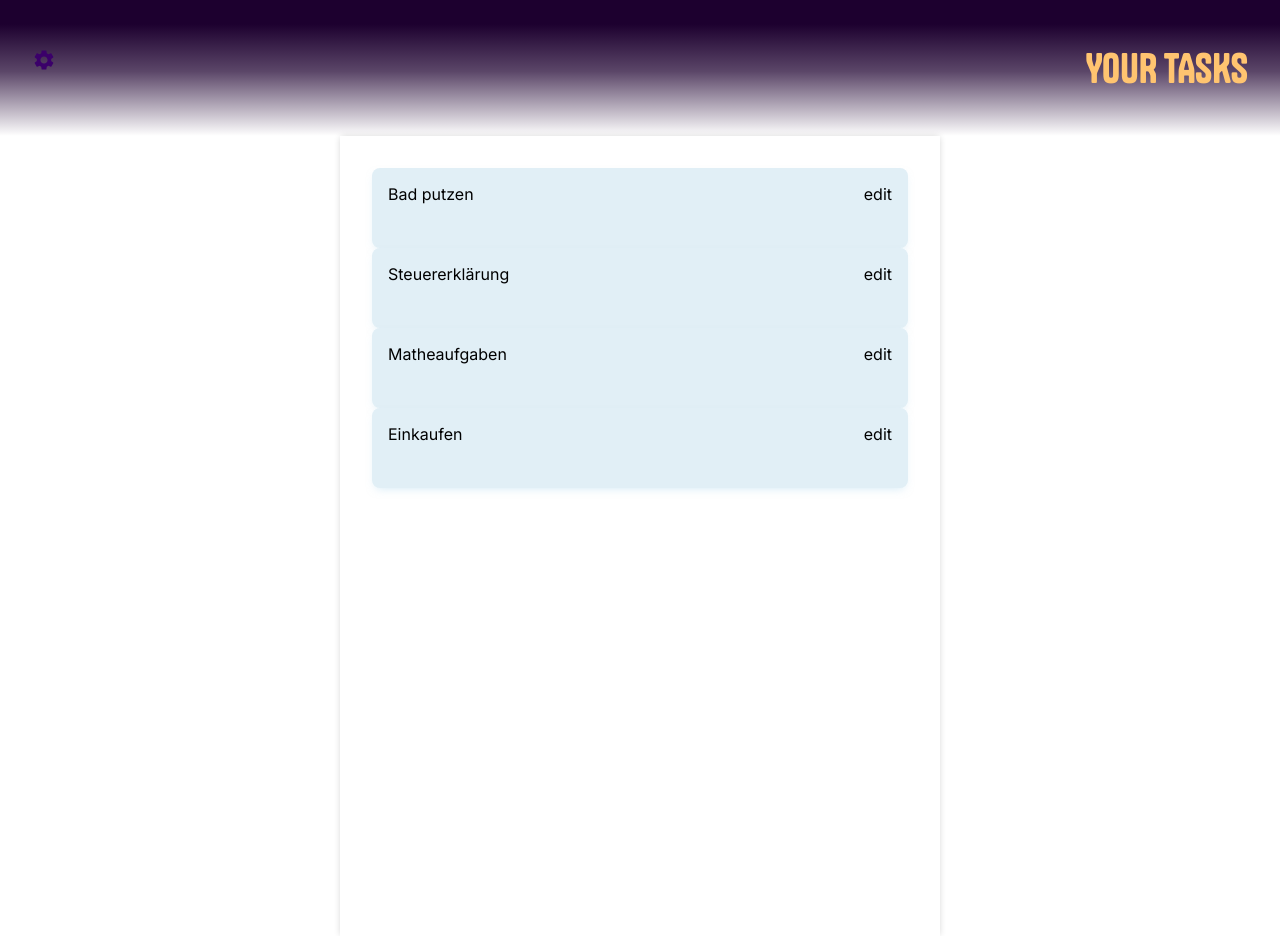
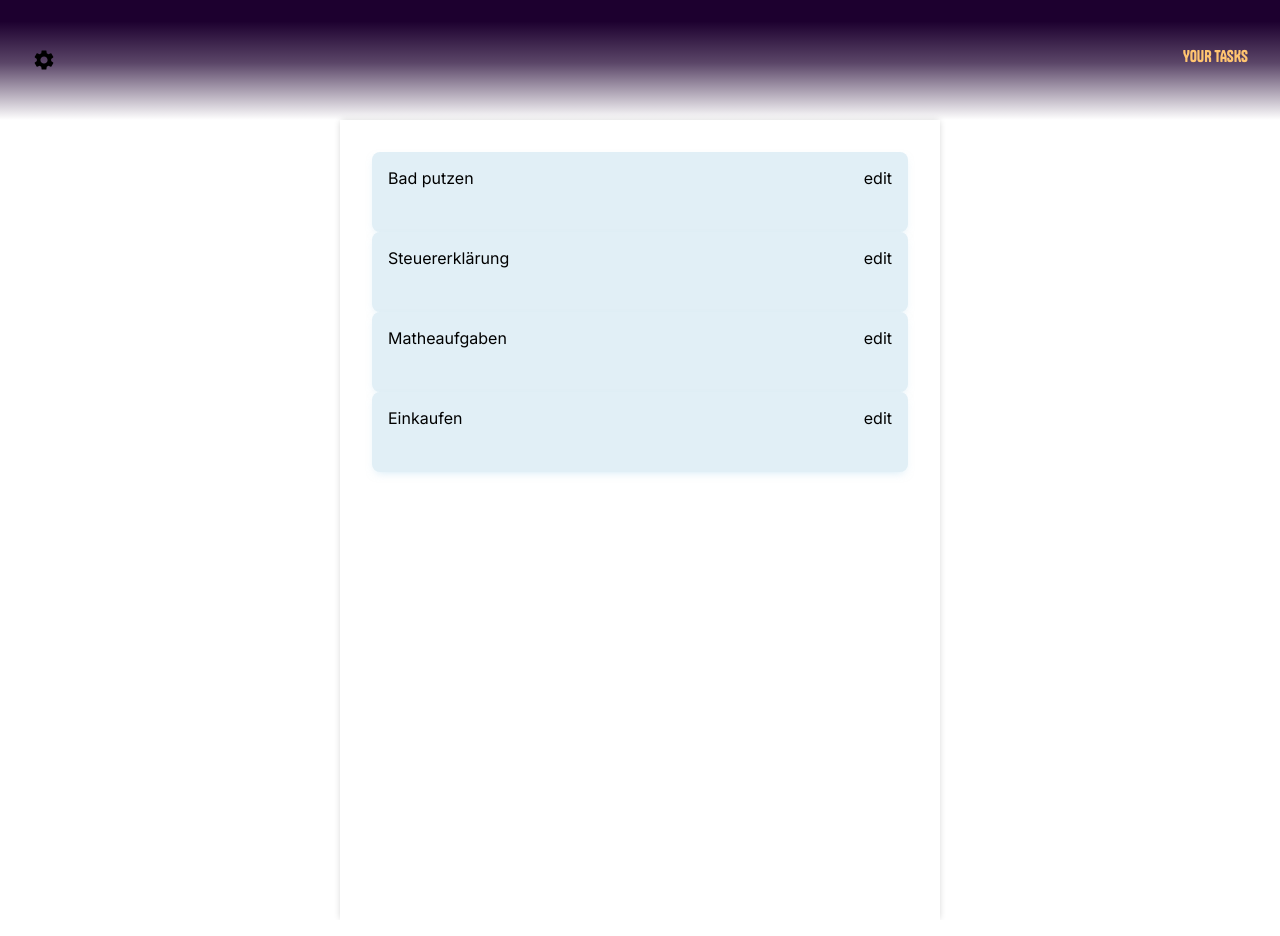
Before and after one commit to silvankammermann/baselhack23__kickass-todo-app-team-11, a Next.js app in the folder frontend/: page / in a window 1280 px wide. Built offline with nearby package versions, Linux system fonts and the light colour scheme.

Commit message:
add base styles

```diff
--- /dev/null
+++ b/frontend/src/app/atomics.css
@@ -0,0 +1,55 @@
+/* ***** Colors */
+
+.color--darkPurple {
+  color: var(--color_darkPurple);
+}
+
+.color--lightPurple {
+  color: var(--color_lightPurple);
+}
+
+.color--purple {
+  color: var(--color_purple);
+}
+
+.color--yellow {
+  color: var(--color_yellow);
+}
+
+/* --- System */
+
+.color--green {
+  color: var(--color__green);
+}
+
+.color--red {
+  color: var(--color__red);
+}
+
+/* ***** Background Colors*/
+
+.bg--darkPurple {
+  color: var(--bg_darkPurple);
+}
+
+.bg--lightPurple {
+  color: var(--bg_lightPurple);
+}
+
+.bg--purple {
+  color: var(--bg_purple);
+}
+
+.bg--yellow {
+  color: var(--bg_yellow);
+}
+
+/* --- System */
+
+.bg--green {
+  color: var(--bg__green);
+}
+
+.bg--red {
+  color: var(--bg__red);
+}
--- a/frontend/src/app/components/Header/Header.module.css
+++ b/frontend/src/app/components/Header/Header.module.css
@@ -1,8 +1,19 @@
 .header {
+  position: relative;
   display: flex;
   justify-content: space-between;
+  padding: 3rem 2rem;
+}
+
+.header::before {
+  content: "";
+  position: absolute;
+  top: 0;
+  left: 0;
+  width: 100vw;
+  height: 100%;
   background: var(--gradient_down);
-  padding: 3rem 2rem;
+  z-index: -1;
 }
 
 .icons {
--- a/frontend/src/app/globals.css
+++ b/frontend/src/app/globals.css
@@ -5,36 +5,22 @@
     "Roboto Mono", "Oxygen Mono", "Ubuntu Monospace", "Source Code Pro",
     "Fira Mono", "Droid Sans Mono", "Courier New", monospace;
 
-  --gradient_up: linear-gradient(
-    360deg,
-    #1d002f 17.82%,
-    rgba(29, 0, 47, 0.726869) 52.51%,
-    rgba(29, 0, 47, 0) 100%
-  );
-  --gradient_down: linear-gradient(
-    180deg,
-    #1d002f 17.82%,
-    rgba(29, 0, 47, 0.726869) 52.51%,
-    rgba(29, 0, 47, 0) 100%
-  );
+  --gradient_up: linear-gradient(360deg,
+      #1d002f 17.82%,
+      rgba(29, 0, 47, 0.726869) 52.51%,
+      rgba(29, 0, 47, 0) 100%);
+  --gradient_down: linear-gradient(180deg,
+      #1d002f 17.82%,
+      rgba(29, 0, 47, 0.726869) 52.51%,
+      rgba(29, 0, 47, 0) 100%);
 
   --color_darkPurple: #1a002e;
   --color_lightPurple: #edd6ff;
   --color_purple: #3b006a;
   --color_yellow: #ffc470;
   --color_lightYellow: #ffc977;
-}
-
-h1,
-.h1 {
-  font-family: "Tanker-Regular";
-  font-size: 2.5rem;
-  font-weight: 400;
-  line-height: 2.5rem;
-}
-
-.fcolor--purple {
-  color: var(--color_purple);
+  --color_green: #4DC68C;
+  --color_red: #F56B6B;
 }
 
 * {
@@ -50,20 +36,102 @@ body {
 }
 
 body {
+  font-family: "Arial", sans-serif;
+  font-weight: 400;
+  margin: 0;
+  -webkit-font-feature-settings: "kern" 1;
+  font-feature-settings: "kern" 1;
+  -webkit-font-kerning: normal;
+  font-kerning: normal;
+  -webkit-font-smoothing: antialiased;
+  -moz-font-smoothing: antialiased;
+  -moz-osx-font-smoothing: grayscale;
+  -ms-font-smoothing: antialiased;
+  -o-font-smoothing: antialiased;
   color: rgb(var(--foreground-rgb));
-  background: linear-gradient(
-      to bottom,
+  background: linear-gradient(to bottom,
       transparent,
-      rgb(var(--background-end-rgb))
-    )
-    rgb(var(--background-start-rgb));
+      rgb(var(--background-end-rgb))) rgb(var(--background-start-rgb));
 }
 
-/* different background color based on route */
+h1,
+.h1 {
+  font-family: "Tanker-Regular";
+  font-size: 2.5rem;
+  font-weight: 400;
+  line-height: 2.5rem;
+  font-size: var(--fsize_h1);
+  line-height: 1em;
+  letter-spacing: 0em;
+  color: var(--color_blue);
+  -webkit-hyphens: none;
+  -ms-hyphens: none;
+  hyphens: none;
+}
 
-.bgViolet {
-  background-color: var(--color_violet); /* color for home page */
+h2,
+.h2 {
+  font-family: "Arial", sans-serif;
+  font-weight: 400;
+  font-size: var(--fsize_h2);
+  line-height: 1.1em;
+  letter-spacing: 0em;
+  color: var(--color_blue);
+  text-decoration: none;
+  -webkit-hyphens: none;
+  -ms-hyphens: none;
+  hyphens: none;
 }
+
+h3,
+h4,
+h5,
+h6,
+.h3,
+.h4,
+.h5,
+.h6 {
+  font-family: "Arial", sans-serif;
+  font-weight: 400;
+  font-size: var(--fsize_h3);
+  line-height: 1.3em;
+  letter-spacing: 0em;
+  color: var(--color_blue);
+  text-decoration: none;
+  -webkit-hyphens: none;
+  -ms-hyphens: none;
+  hyphens: none;
+}
+
+p,
+li,
+p a,
+.p,
+.p a {
+  font-family: "Arial", sans-serif;
+  font-weight: 400;
+  font-size: var(--fsize_p);
+  line-height: 1.4em;
+  letter-spacing: 0.01em;
+  color: var(--color_blue);
+  -webkit-hyphens: none;
+  -ms-hyphens: none;
+  hyphens: none;
+}
+
+/* ––– */
+
+strong,
+b {
+  font-family: "Arial", sans-serif;
+  font-weight: 700;
+  color: var(--color_blue);
+  -webkit-hyphens: none;
+  -ms-hyphens: none;
+  hyphens: none;
+}
+
+/* --- */
 
 a {
   color: inherit;
--- a/frontend/src/app/layout.js
+++ b/frontend/src/app/layout.js
@@ -1,5 +1,6 @@
 import { Inter } from "next/font/google";
 import "./globals.css";
+import "./atomics.css";
 import "@/app/fonts/Tanker/Fonts/WEB/css/tanker.css";
 import styles from "@/app/page.module.css";
 import Header from "./components/Header/Header";
@@ -14,7 +15,7 @@ export const metadata = {
 let colorClass = "";
 /*
 if (usePathname() === "/tinder") {
-  colorClass = "bgViolet";
+  colorClass = "bg--purple";
 }
 */
 
```
